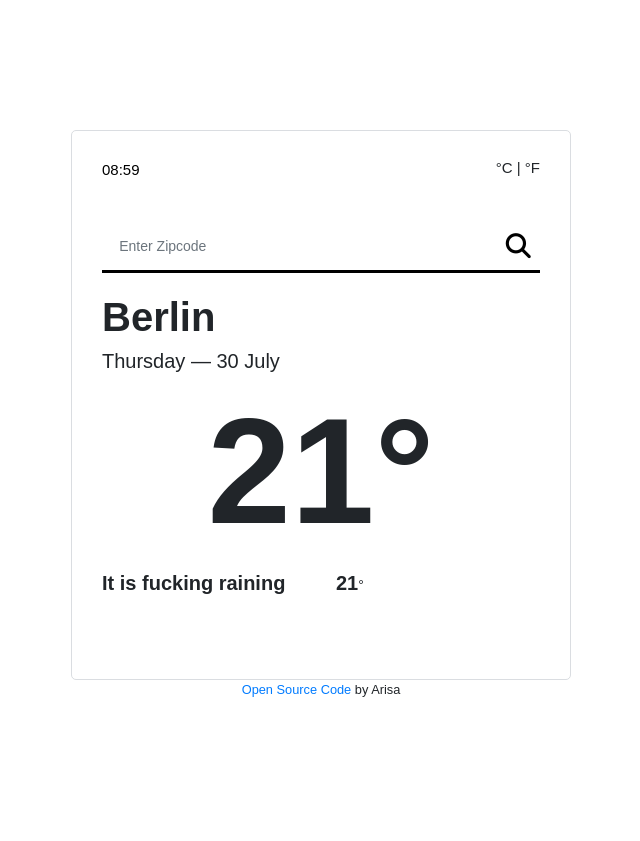
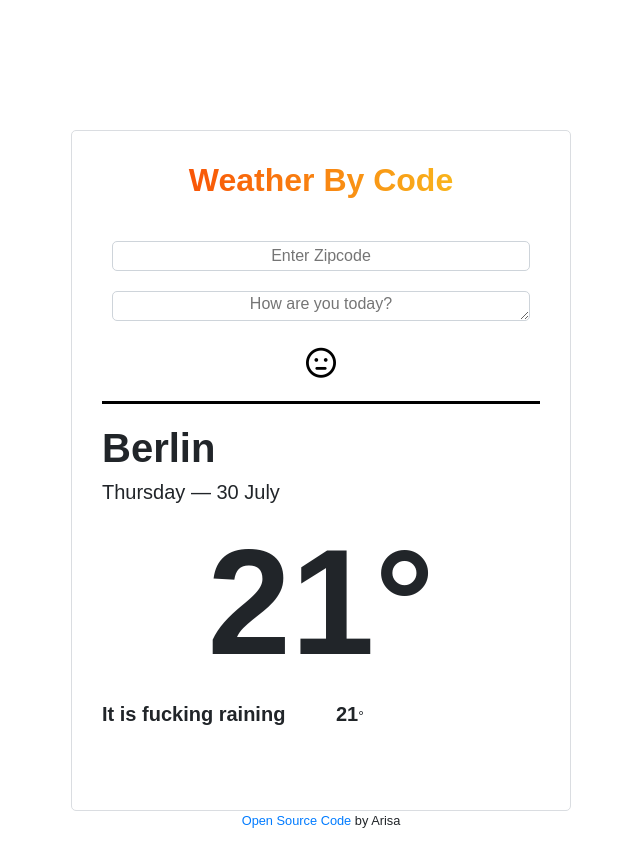
Before and after one commit to ali0ikechi/Weather_API_Udacity, a plain HTML site: page public/index.html in a window 1280 px wide. Shown: the whole page, without its empty margins (319-959 px from the left). Before the commit the page ends 800 px from the top, so only its background shows below. Drawn offline with nearby package versions, Linux system fonts and the light colour scheme; no server answers.

Commit message:
Updated html and css

```diff
--- a/public/index.html
+++ b/public/index.html
@@ -21,26 +21,25 @@
     <div class="container">
       <div class="weather_app_wrapper>">
         <div class="weather_app">
-          <h6 id="time">02:48</h6>
-          <div class="units">
-            <span class="C" id="celsius-link">°C</span> |
-            <span class="F" id="fahrenheit-link">°F</span>
-          </div>
-          <br />
+          <h2 id="title">Weather By Code</h2>
           <br />
           <form
             class="form-inline d-flex justify-content-center md-form form-sm"
             id="search-form"
           >
-            <input
-              class="form-control form-control-sm mr-3 w-75"
-              type="text"
-              placeholder="Enter Zipcode"
-              aria-label="Search"
-              id="search_bar"
-            />
+            <div class="holder zip">
+              <input type="text" placeholder="Enter Zipcode" id="zip" />
+            </div>
+            <div class="holder feeling">
+              <textarea
+                id="feelings"
+                cols="30"
+                rows="10"
+                placeholder="How are you today?"
+              ></textarea>
+            </div>
             <button type="submit" id="search_icon">
-              <i class="fas fa-search"></i>
+              <i class="far fa-meh"></i>
             </button>
           </form>
           <hr />
--- a/public/index.js
+++ b/public/index.js
@@ -1,12 +1,4 @@
 let now = new Date();
-let hours = now.getHours();
-if (hours < 10) {
-  hours = `0${hours}`;
-}
-let minutes = now.getMinutes();
-if (minutes < 10) {
-  minutes = `0${minutes}`;
-}
 
 let days = [
   "Sunday",
@@ -36,22 +28,8 @@ let day = days[now.getDay()];
 let date = now.getDate();
 let month = months[now.getMonth()];
 
-let timeElement = document.querySelector("#time");
 let dateElement = document.querySelector("#date");
-timeElement.innerHTML = `${hours}:${minutes}`;
 dateElement.innerHTML = `${day} — ${date} ${month}`;
-function formatHours(timestamp) {
-  let date = new Date(timestamp);
-  hours = date.getHours();
-  if (hours < 10) {
-    hours = `0${hours}`;
-  }
-  minutes = date.getMinutes();
-  if (minutes < 10) {
-    minutes = `0${minutes}`;
-  }
-  return `${hours}:${minutes}`;
-}
 
 function displayTemperature(response) {
   console.log(response.data);
@@ -80,13 +58,13 @@ function search(city) {
   let apiUrl = `https://api.openweathermap.org/data/2.5/weather?q=${city}&appid=${apiKey}&units=metric`;
   axios.get(apiUrl).then(displayTemperature);
 
-  apiUrl = `https://api.openweathermap.org/data/2.5/forecast?q=${city}&appid=${apiKey}&units=metric`;
+  apiUrl = `https://api.openweathermap.org/data/2.5/weather?zip=${zipcode},${countrycode}&appid=${apiKey}&units=metric`;
   axios.get(apiUrl).then(dispalyForecast);
 }
 
 function handleSubmit(event) {
   event.preventDefault();
-  let searchBarElement = document.querySelector("#search_bar");
+  let searchBarElement = document.querySelector("#zip");
   search(searchBarElement.value);
 }
 
--- a/public/style.css
+++ b/public/style.css
@@ -21,45 +21,48 @@ body {
   }
 }
 
-#time {
-  font-size: 15px;
-  font-weight: 300;
-  text-align: left;
-  color: black;
+#title {
+  background: linear-gradient(to right, #f83600 0%, #f9d423 100%);
+  font-weight: bold;
+  text-align: center;
+  -webkit-background-clip: text;
+  -webkit-text-fill-color: transparent;
+  font: {
+    size: 20vw;
+    family: $font;
+  }
 }
 
-.units {
-  font-size: 15px;
-  text-align: right;
-  margin-bottom: 0em;
-  margin-top: -2em;
-}
-.C,
-.F {
-  transition: all 200ms ease-in-out;
+#zip,
+#feelings {
+  border: 1px solid #ced4da;
+  border-radius: 5px;
+  width: 100%;
+  height: inherit;
+  text-align: center;
+  transition: 200ms all ease-in;
 }
 
-.C:hover,
-.F:hover {
+#zip:hover,
+#feelings:hover {
+  border-color: red;
   cursor: pointer;
-  color: red;
-  font-weight: 700;
 }
 
-#search_bar {
-  border: transparent;
-  margin-bottom: 0em;
-  margin-right: 40px;
-  margin-top: 0;
-}
 #search_icon {
   background-color: transparent;
-  font-size: 25px;
-  margin-bottom: 0em;
-  margin-left: 50px;
-  margin-top: 0;
+  font-size: 30px;
   border: none;
+  text-align: center;
+  padding: 10px 10px;
 }
+
+.holder {
+  width: 100%;
+  height: 30px;
+  margin: 10px 10px;
+}
+
 hr {
   background: #000000;
   height: 3px;
```
